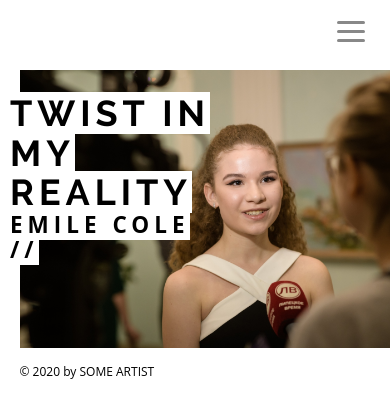
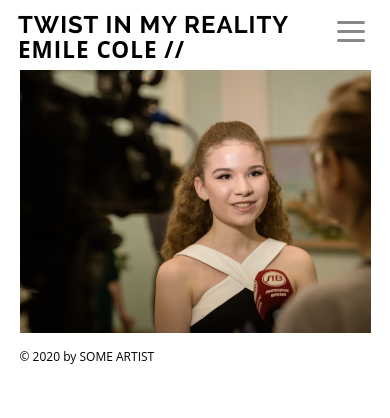
Before and after one commit to mumac/artD, a React (Create React App) app: page / in a window 390 px wide. Shown: the top 418 px of the page. Built offline with nearby package versions, Linux system fonts and the light colour scheme; what i18next-xhr-backend would draw is missing.

Commit message:
Adjusted title for mobile

```diff
--- a/src/components/mediaPlayer/styles/player.scss
+++ b/src/components/mediaPlayer/styles/player.scss
@@ -68,6 +68,10 @@
             padding: 0;
         }
 
+        @include respond(md) {
+            padding: 0;
+        }
+
         > div {
             padding: 0 10px;
         }
--- a/src/themes/styles/main.scss
+++ b/src/themes/styles/main.scss
@@ -94,6 +94,11 @@ a {
 
 .content-home {
     padding-right: 0;
+
+    @include respond(sm) {
+        padding-left: 5%;
+        padding-right: 5%;
+    }
 }
 
 .button {
@@ -109,9 +114,19 @@ a {
     z-index: 100;
 
     @include respond(sm) {
-        top: 24px;
-        left: 10px;
-        max-width: 55%;
+        top: -50px;
+        left: 18px;
+        max-width: 80%;
+
+        .content-home & {
+            top: -58px;
+        }
+    }
+
+    @include respond(md) {
+        top: 90px;
+        left: 5px;
+        max-width: 60%;
     }
 
     .subtitle-wrap {
@@ -131,11 +146,12 @@ a {
         letter-spacing: 5px;
 
         @include respond(md) {
-            font-size: (60 / 16) + rem;
+            font-size: (48 / 16) + rem;
         }
 
         @include respond(sm) {
-            font-size: (48 / 16) + rem;
+            font-size: (32 / 16) + rem;
+            letter-spacing: 1px;
         }
     }
 
@@ -221,6 +237,10 @@ a {
         padding-top: 56.25%;
         margin: 24px 0;
 
+        &:first-child {
+            margin-top: 0;
+        }
+
         .react-player {
             position: absolute;
             top: 0;
@@ -278,6 +298,10 @@ a {
         .day {
             font-size: (48 / 16) + rem;
             margin-right: 5px;
+
+            @include respond(md) {
+                font-size: (32 / 16) + rem;
+            }
         }
 
         .month {
@@ -296,8 +320,8 @@ a {
         white-space: pre-line;
 
         @include respond(sm) {
-            flex: 0 0 50%;
-            padding: 20px 0 20px 0;
+            flex: 0 0 60%;
+            padding: 20px 0;
             font-size: (24 / 16) + rem;
         }
     }
@@ -306,9 +330,10 @@ a {
         flex: 0 0 30%;
 
         @include respond(sm) {
-            flex: 0 0 50%;
-            padding: 20px 0 20px 30px;
+            flex: 0 0 40%;
+            padding: 20px 0 20px 10px;
             font-size: (24 / 16) + rem;
+            text-align: right;
         }
     }
 
--- a/src/themes/styles/navMenu.scss
+++ b/src/themes/styles/navMenu.scss
@@ -73,11 +73,19 @@
 
     span {
         padding: 0 10px;
+
+        @include respond(md) {
+            padding: 0 8px;
+        }
     }
 
     svg {
         cursor: pointer;
         font-size: (21 / 16) + rem;
+
+        @include respond(md) {
+            font-size: (16 / 16) + rem;
+        }
     }
 }
 
@@ -97,7 +105,7 @@
         padding-left: 30px;
 
         @include respond(md) {
-            padding-left: 15px;
+            padding-left: 10px;
         }
 
         @include respond(sm) {
```
